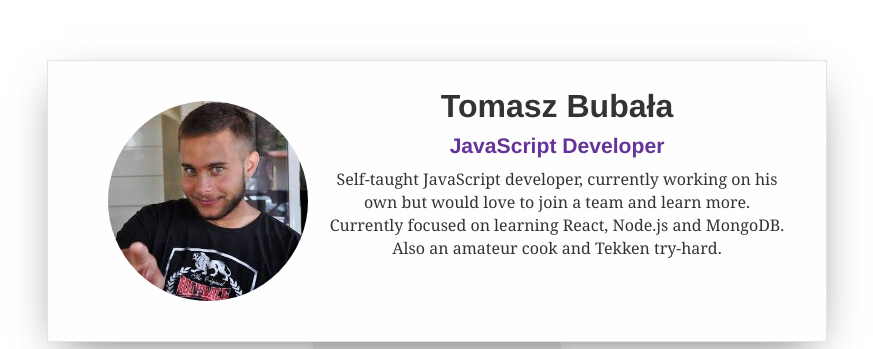
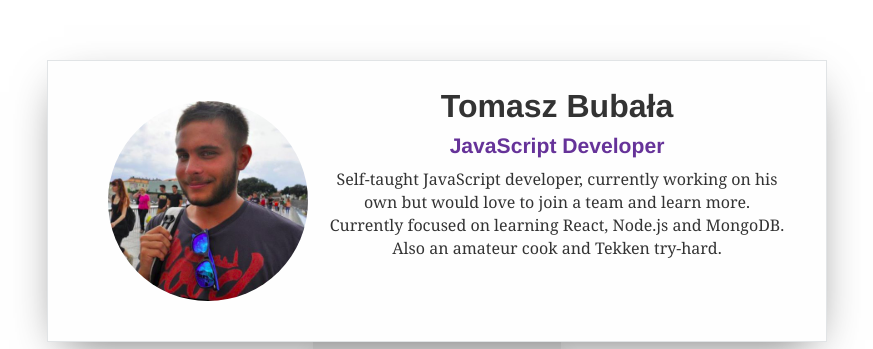
Before and after one commit to tomegz/tomaszbubala-portfolio, a Gatsby site: page / in a window 1280 px wide. Shown: the part 172-521 px from the top of the page, without its empty margins (203-1076 px from the left). Built offline with nearby package versions, Linux system fonts and the light colour scheme; Gatsby itself is replaced by a stand-in of ours; some icons are missing.

Commit message:
update profile image and cv

```diff
--- a/src/pages/index.js
+++ b/src/pages/index.js
@@ -32,7 +32,7 @@ const IndexPage = ({ data }) => {
       <div className="index-page">
         <div className="card">
           <div className="image-wrapper">
-            <div className="profile-picture" style={{ backgroundImage: `url(${require("../static/images/profile-image.jpg")})` }}></div>
+            <div className="profile-picture" style={{ backgroundImage: `url(${require("../static/images/profile-image-1.jpg")})` }}></div>
           </div>
           <div className="content">
             <h1>Tomasz Bubała</h1>
```
Also changed, not shown: src/static/images/profile-image-1.jpg (added), 1 other file.
